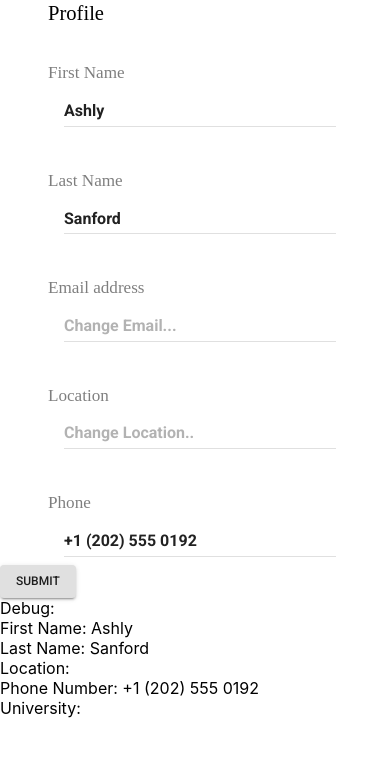
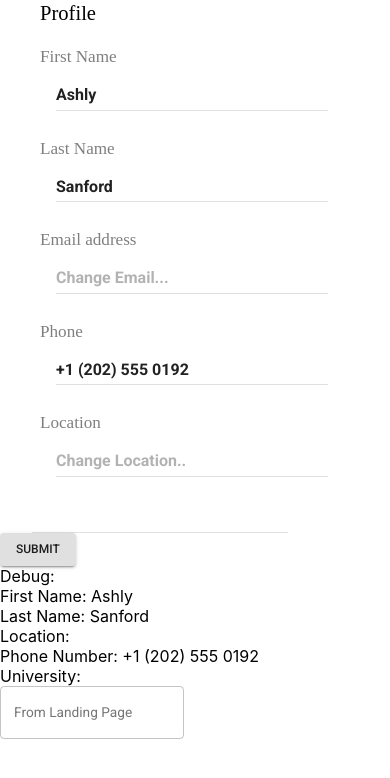
Before and after one commit to jonquag/Study-App, a React (Create React App) app in the folder client/: page / in a window 390 px wide. Shown: the top 778 px of the page. Built offline with nearby package versions, Linux system fonts and the light colour scheme.

Commit message:
Fixed bug with alignment on grid
Fixed a bug that was distorting alignment. Added responsiveness to xs screens.

```diff
--- a/client/src/pages/Landing.js
+++ b/client/src/pages/Landing.js
@@ -1,16 +1,22 @@
 import React, { Component } from 'react';
-// Library imports
-// import { Typography } from "@material-ui/core";
-// import { withStyles } from "@material-ui/core/styles";
-// import { Route, Link } from "react-router-dom";
-// Component imports
+import TextField from '@material-ui/core/TextField';
+
 import Profile2 from './Profile2';
 
 class LandingPage extends Component {
     state = {};
 
     render() {
-        return <Profile2 />;
+        return (
+            <React.Fragment>
+                <Profile2 />
+                <TextField
+                    id='outlined-basic'
+                    label='From Landing Page'
+                    variant='outlined'
+                />
+            </React.Fragment>
+        );
     }
 }
 
--- a/client/src/pages/Profile2.jsx
+++ b/client/src/pages/Profile2.jsx
@@ -48,14 +48,17 @@ const Profile2 = () => {
     return (
         <MuiThemeProvider>
                 <React.Fragment>
-                    {/* First Name  */}
-                    <Grid container spacing={4} className={classes.profileGrid}>
+                    {/* Profile Grid Parnent Container */}
+                    <Grid container spacing={2} sm={8} justify="space-between" className={classes.profileGrid}>
+
                         <Grid item sm={12}>
                             <Typography variant='h5' className={classes.headerStyles}>Profile</Typography>
                         </Grid>
+                        {/* First Name  */}
                         <Grid item xs={12} sm={4}>
                             <Typography variant='h6' className={classes.labelStyles}>First Name</Typography>{' '}
                             <TextField
+                                variant="outlined"
                                 hintText='Change First Name..'
                                 onChange={handleChange('firstName')}
                                 defaultValue={state.firstName}
@@ -85,6 +88,16 @@ const Profile2 = () => {
                             />
                         </Grid>
 
+                        {/* Phone */}
+                        <Grid item  xs={12} sm={6}>
+                            <Typography variant='h6' className={classes.labelStyles}>Phone</Typography>{' '}
+                            <TextField
+                                hintText='Change Phone Number...'
+                                onChange={handleChange('phone')}
+                                defaultValue={state.phone}
+                                className={classes.inputStyles}
+                            />
+                        </Grid>
                         {/* Location */}
                         <Grid item xs={12} sm={6}>
                             <Typography variant='h6' className={classes.labelStyles}>Location</Typography>{' '}
@@ -95,16 +108,7 @@ const Profile2 = () => {
                                 className={classes.inputStyles}
                             />
                         </Grid>
-                        {/* Phone */}
-                        <Grid item  xs={12} sm={6}>
-                            <Typography variant='h6' className={classes.labelStyles}>Phone</Typography>{' '}
-                            <TextField
-                                hintText='Change Phone Number...'
-                                onChange={handleChange('phone')}
-                                defaultValue={state.phone}
-                                className={classes.inputStyles}
-                            />
-                        </Grid>
+                        <TextField id="outlined-basic" label="test" variant="outlined" />
 
                     </Grid>
 
```
